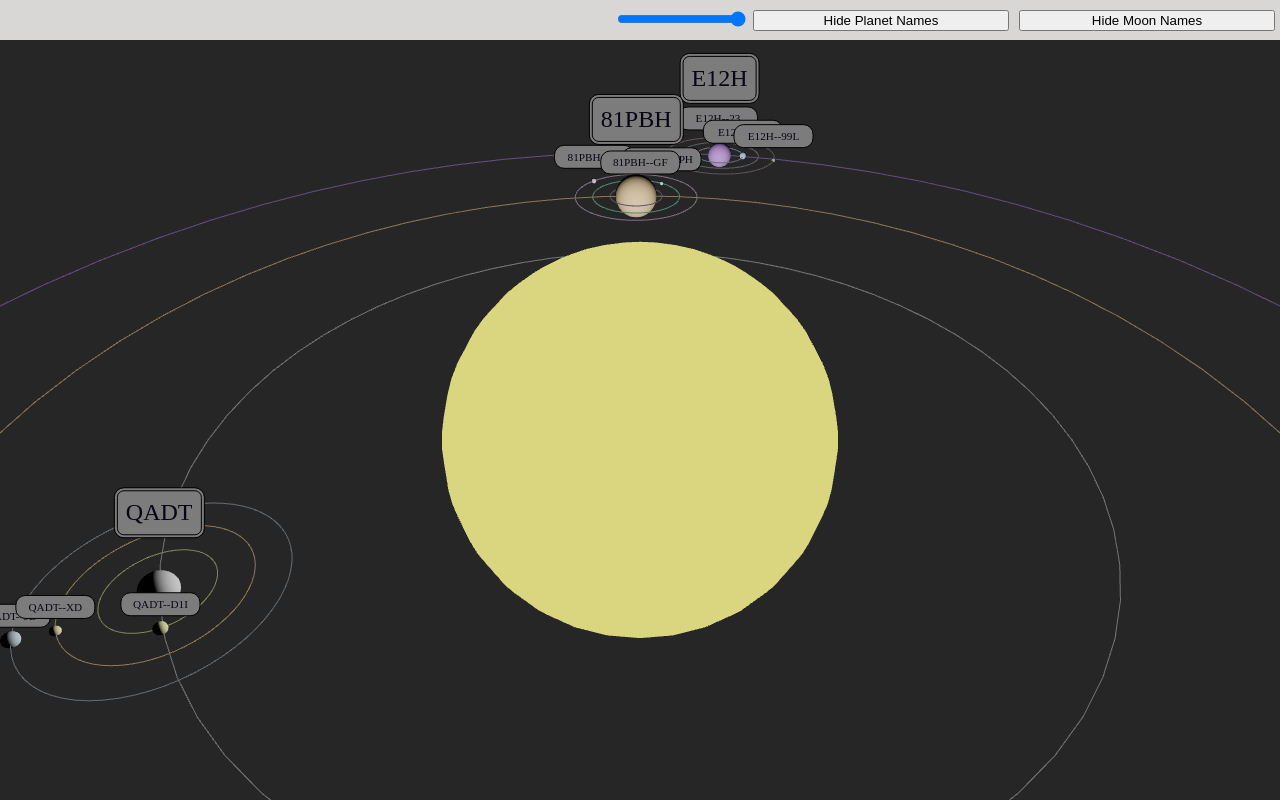
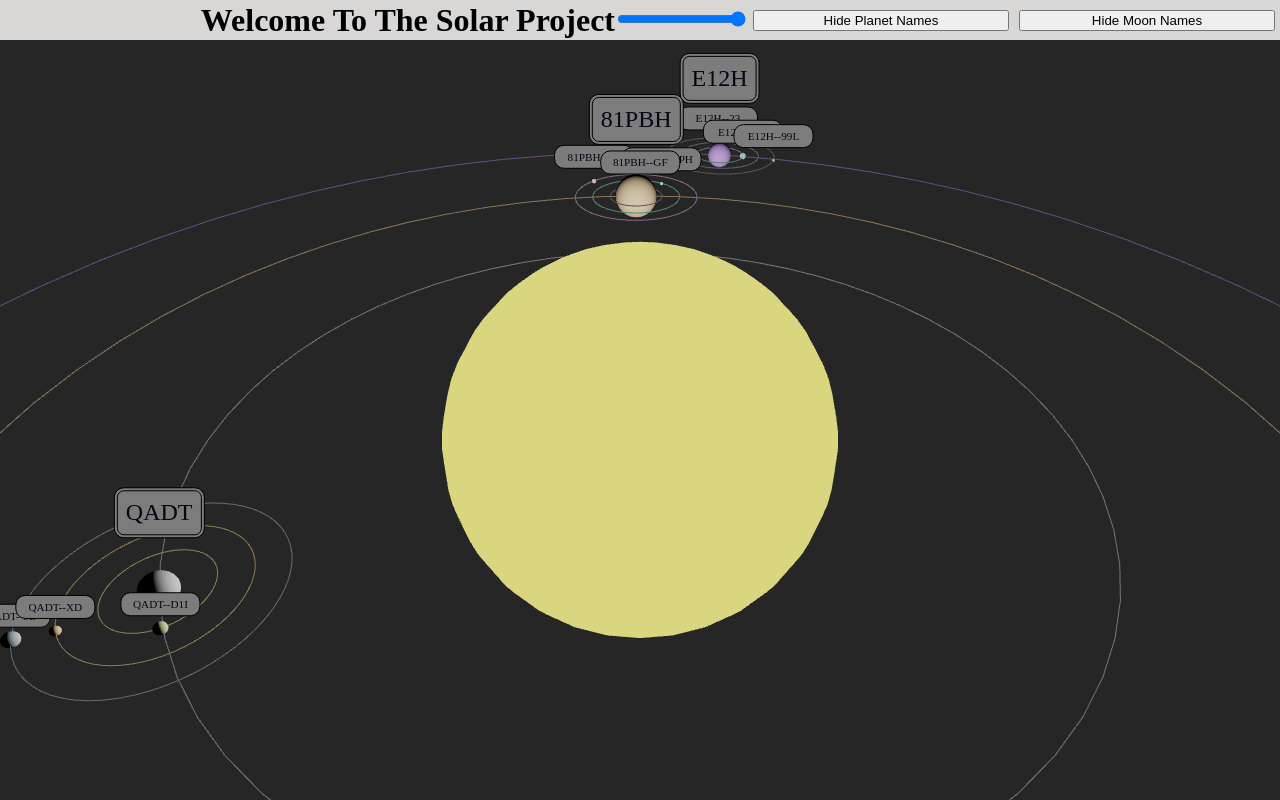
Before and after one commit to aviramsumair/Solar-Project, a React (Create React App) app: page / in a window 1280 px wide. Built offline with nearby package versions, Linux system fonts and the light colour scheme.

Commit message:
new laptop

```diff
--- a/src/TopBar.js
+++ b/src/TopBar.js
@@ -17,7 +17,9 @@ export default function TopBar({hideMoonNames, setHideMoonNames, showPlanetNames
 
     return(
         <div className="mainHeader">
-
+            <div>
+                <h1>Welcome To The Solar Project</h1>
+            </div>
             <div id="planetSliderContainer">
                 <input id="planetSpeedSlider" type="range" mins="0" max="10" onChange={()=>sliderValue}></input>
             </div>
```
